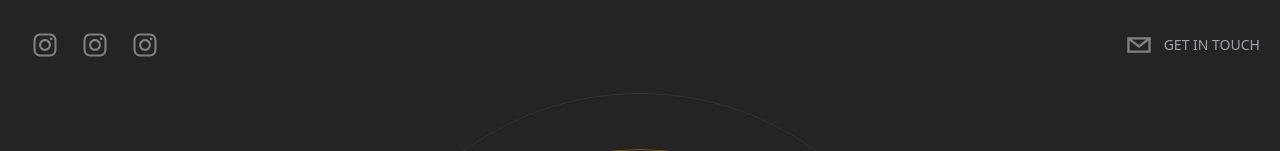
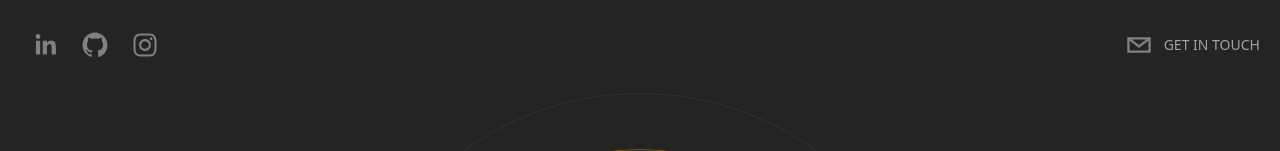
Before and after one commit to Tersebike/portfolio, a Next.js app: page / in a window 1280 px wide. Shown: the top 151 px of the page. Built offline with nearby package versions, Linux system fonts and the light colour scheme.

Commit message:
Fix some issues.

```diff
--- a/components/About.tsx
+++ b/components/About.tsx
@@ -25,7 +25,7 @@ function About({}: Props) {
         }}
         src='https://media.licdn.com/dms/image/C4D03AQEp_4CsHGLEmg/profile-displayphoto-shrink_800_800/0/1552595666470?e=1678924800&v=beta&t=c8w_laBdlhi5hmJQFxRT5GgzEThG1mvdskfMKSOM5ZI'
         alt=''
-        className='-mb-20 md:mb-0 flex-shrink-0 w-56 h-56 rounded-full object-cover md:rounded-lg md:w-64 md:h-96 xl:w-[400px] xl:h-[480px] mt-[75px]'
+        className='-mb-20 md:mb-0 flex-shrink-0 w-56 h-56 rounded-full object-cover md:rounded-lg md:w-[300px] md:h-[300px] xl:w-[400px] xl:h-[400px] mt-[75px]'
       />
       <motion.div
         initial={{
--- a/components/Header.tsx
+++ b/components/Header.tsx
@@ -25,12 +25,12 @@ export default function Header({}: Props) {
       className='flex flex-row items-center'>
         {/* Social Icons */}
         <SocialIcon
-          url='https://www.instagram.com/t1m_williams/'
+          url='https://www.linkedin.com/in/tim-d-williams/'
           fgColor='gray'
           bgColor='transparent'
         />
         <SocialIcon
-          url='https://www.instagram.com/t1m_williams/'
+          url='https://github.com/Tersebike/'
           fgColor='gray'
           bgColor='transparent'
         />
--- a/components/Projects.tsx
+++ b/components/Projects.tsx
@@ -46,9 +46,9 @@ function Projects({}: Props) {
             <div className='space-y-10 px-0 md:px-10 max-w-6xl'>
               <h4 className='text-4xl font-semibold text-center'>
                 <span className='underline decoration=[#F7AB0A]/50'>
-                  Case Study {i + 1} of {projects.length}:
+                  Project {i + 1} of {projects.length}:
                 </span>{' '}
-                UPS Clone
+                Project name
               </h4>
               <p>
                 Filler text that again will just be latin filler text once I have time I am putting in a tech debt for now, but I will come back to this.
--- a/components/Skill.tsx
+++ b/components/Skill.tsx
@@ -11,15 +11,13 @@ function Skill({ directionLeft, url }: Props) {
     <div className='group relative flex cursor-pointer'>
       <motion.img
         initial={{
-          x: directionLeft ? -200 : 200,
           opacity: 0,
         }}
         transition={{
-          duration: 0.5,
+          duration: 1.2,
         }}
         whileInView={{
           opacity: 1,
-          x: 0,
         }}
         src={`${url}`}
         alt=''
```
